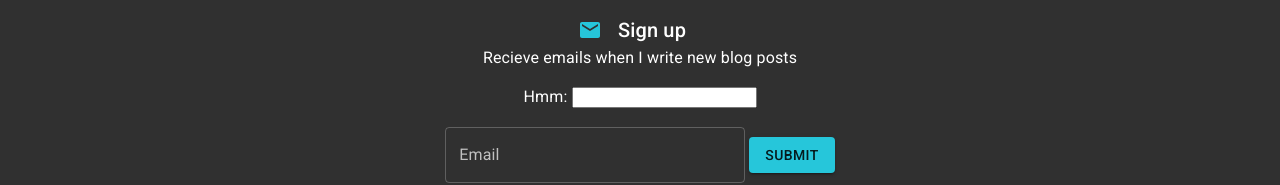
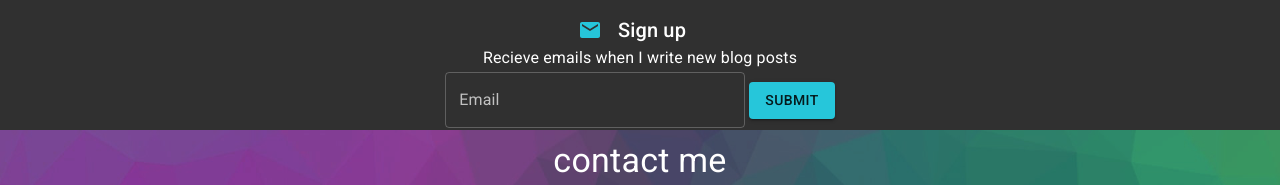
Before and after one commit to Soneji/portfolio, a Next.js app: page /blog/1 in a window 1280 px wide. Shown: the part 634-819 px from the top of the page. Built offline with nearby package versions, Linux system fonts and the light colour scheme.

Commit message:
Update FormSignup.jsx

```diff
--- a/components/FormSignup.jsx
+++ b/components/FormSignup.jsx
@@ -23,12 +23,7 @@ const FormSignup = classes => {
                 </Typography>
             </div>
             <Typography>Recieve emails when I write new blog posts</Typography>
-            <form name="mailinglist" method="POST" data-netlify="true" netlify-honeypot="bot-field">
-                <p class="hidden">
-                    <label>
-                        Hmm: <input name="bot-field" />
-                    </label>
-                </p>
+            <form name="mailinglist" method="POST" data-netlify="true">
                 <div
                     style={{
                         // marginTop: "1em",
```
